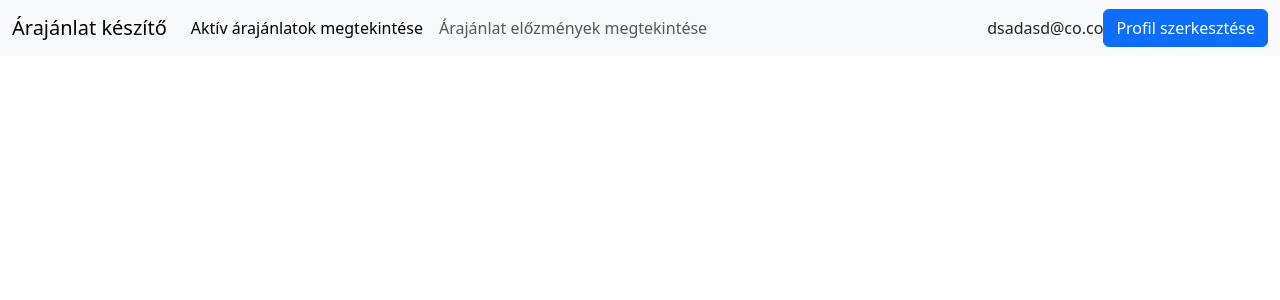
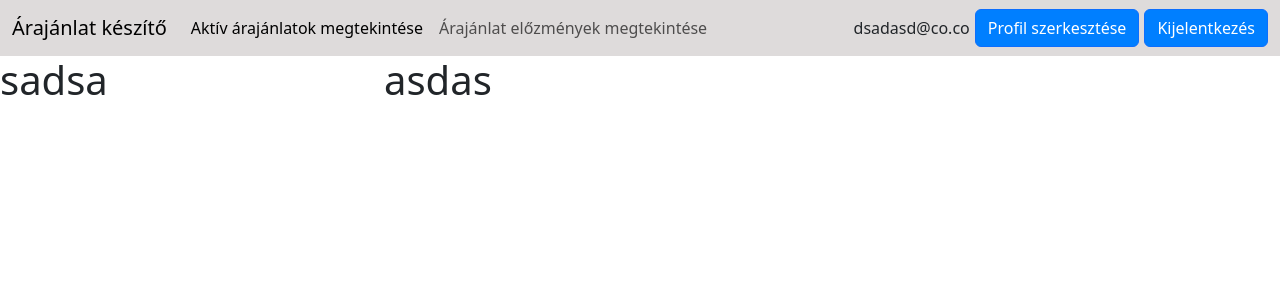
Before and after one commit to veghszabolcs/szakdoga, a PHP site: page /homepage.php?page=edit_profile in a window 1280 px wide. Shown: the top 300 px of the page. Run offline with PHP 8.4, Linux system fonts and the light colour scheme; a user stored in the database is signed in.

Commit message:
password encrypt befejezve, profil edit elkezdve

```diff
--- a/connector/mysql.php
+++ b/connector/mysql.php
@@ -4,7 +4,7 @@ class DataBase
 {
 
   private $servername = "localhost";
-  private $username = "teszt";
+  private $username = "user";
   private $password = "XjOUympY-[MS19KT";
   private $db = "szakdoga";
   public static $conn;
--- /dev/null
+++ b/editProfile/editProfile.php
@@ -0,0 +1,18 @@
+<!DOCTYPE html>
+<html lang="hu">
+<head>
+    <meta charset="UTF-8">
+    <meta name="viewport" content="width=device-width, initial-scale=1.0">
+    <link rel="stylesheet" href="../editProfile/style.css">
+</head>
+<body>
+    <div class="content">
+        <div id="left-side">
+            <h1>sadsa</h1>
+        </div>
+        <div id="right-side">
+            <h1>asdas</h1>
+        </div>
+    </div>
+</body>
+</html>
--- /dev/null
+++ b/editProfile/style.css
@@ -0,0 +1,12 @@
+#left-side{
+    display: inline-block;
+    width: 30%;
+}
+#right-side{
+    display: inline-block;
+    width: 70%;
+}
+.content{
+    display: flex;
+    width: 100%;
+}
--- a/homepage/editProfile.php
+++ /dev/null
@@ -1 +0,0 @@
-<h1>szeva</h1>
--- a/homepage/homepage.php
+++ b/homepage/homepage.php
@@ -1,15 +1,17 @@
 <!DOCTYPE html>
 <html lang="hu">
+
 <head>
     <meta charset="UTF-8">
     <meta http-equiv="X-UA-Compatible" content="IE=edge">
     <meta name="viewport" content="width=device-width, initial-scale=1.0">
-    <link href="https://cdn.jsdelivr.net/npm/bootstrap@5.3.2/dist/css/bootstrap.min.css" rel="stylesheet"
-        integrity="sha384-T3c6CoIi6uLrA9TneNEoa7RxnatzjcDSCmG1MXxSR1GAsXEV/Dwwykc2MPK8M2HN" crossorigin="anonymous">
+    <link href="https://cdn.jsdelivr.net/npm/bootstrap@5.3.2/dist/css/bootstrap.min.css" rel="stylesheet" integrity="sha384-T3c6CoIi6uLrA9TneNEoa7RxnatzjcDSCmG1MXxSR1GAsXEV/Dwwykc2MPK8M2HN" crossorigin="anonymous">
+    <link rel="stylesheet" href="style.css">
     <title>Árajánlat</title>
 </head>
+
 <body>
-<nav class="navbar navbar-expand-lg navbar-light bg-light navbar-custom">
+    <nav class="navbar navbar-expand-lg navbar-light navbar-custom">
         <div class="container-fluid">
 
             <a class="navbar-brand" href="#">Árajánlat készítő</a>
@@ -22,19 +24,27 @@
             <div class="d-flex align-items-center justify-content-center">
                 <?php
                 session_start();
-                if(isset($_SESSION['email'])) {
+                if (isset($_SESSION['email'])) {
                     echo $_SESSION['email'];
                 } else {
                     header("Location: ../login/index.php");
                 }
                 ?>
-                <a class="btn btn-primary edit-profile-button" href="#" role="button">Profil szerkesztése</a>
+                <a class="btn btn-primary edit-profile-button" href="?page=edit_profile" role="button">Profil szerkesztése</a>
+                <a class="btn btn-primary edit-profile-button" href="logout.php" role="button">Kijelentkezés</a>
             </div>
         </div>
     </nav>
 
     <div id="content-container">
-
+        <?php
+            if(isset($_GET['page'])){
+                if($_GET['page']=='edit_profile'){
+                    include '../editProfile/editProfile.php';
+                }
+            }
+        ?>
     </div>
 </body>
+
 </html>
--- a/homepage/script.js
+++ /dev/null
@@ -1,3 +0,0 @@
-function loadContent(url){
-    var xhr = new XMLHttpRequest();
-}
--- /dev/null
+++ b/homepage/style.css
@@ -0,0 +1,7 @@
+.btn{
+    margin-left: 5px;
+    background-color: #007FFF;
+}
+nav{
+    background-color: #dedbdb;
+}
--- a/login/style.css
+++ b/login/style.css
@@ -36,7 +36,7 @@ body{
     width: 65%;
 }
 #loginError{
-    display: none;
+    display: block;
     color: red;
 }
 #login-button{
```
Also changed, not shown: homepage/logout.php (added, +9 -0 lines), login/index.php (+6 -3 lines), login/loginCheck.php (+14 -6 lines).
